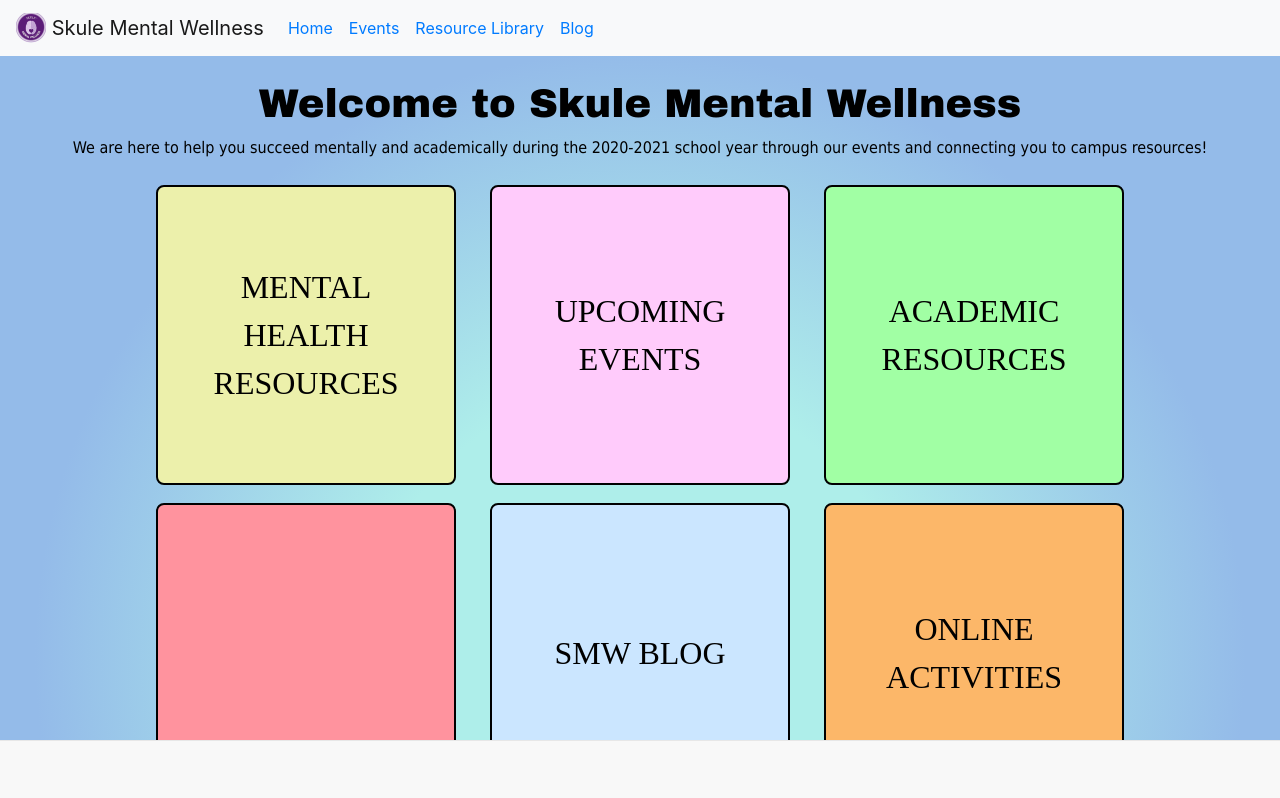
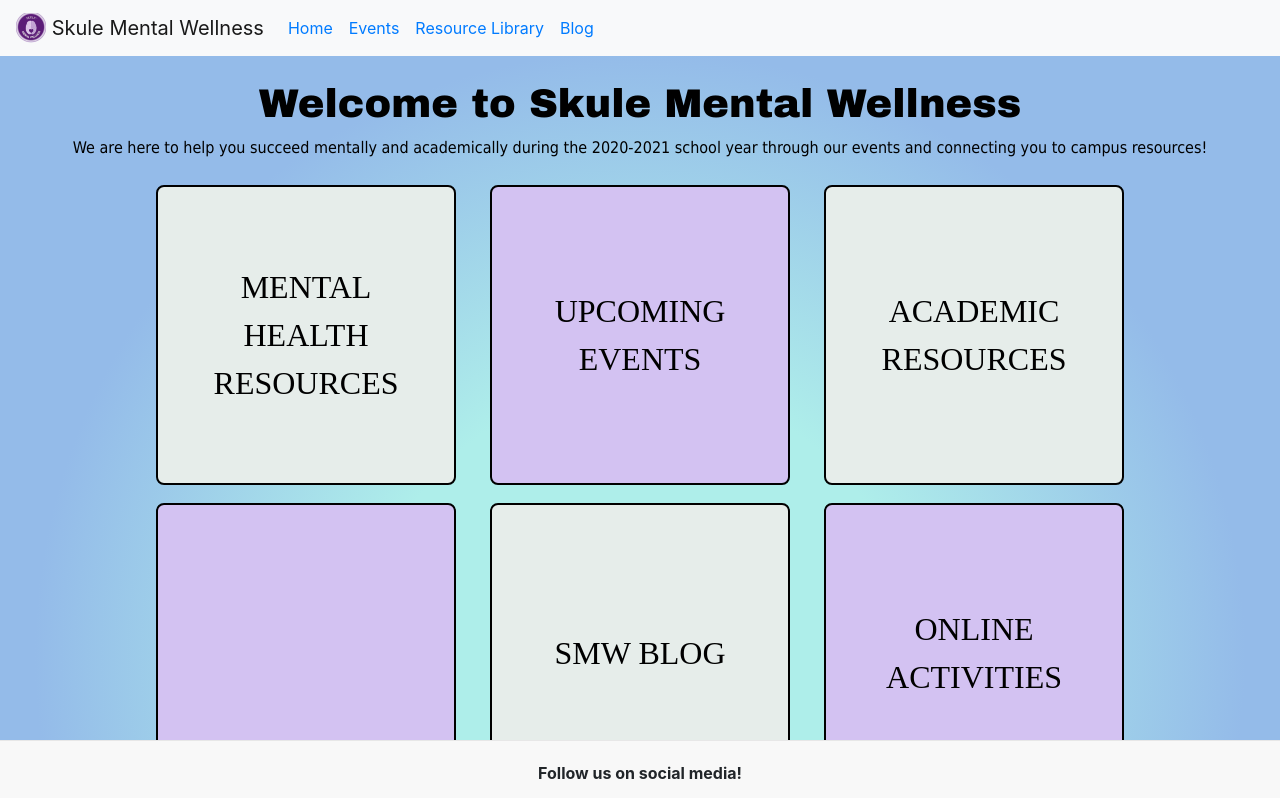
Before and after one commit to jhanavigera/smw-website, a React (Create React App) app: page / in a window 1280 px wide. Shown: the top 798 px of the page. Built offline with nearby package versions, Linux system fonts and the light colour scheme.

Commit message:
Changed main colors on home page

```diff
--- a/src/components/Footer.js
+++ b/src/components/Footer.js
@@ -9,6 +9,7 @@ var style = {
     bottom: "0",
     height: "60px",
     width: "100%",
+
 }
 
 var phantom = {
@@ -24,6 +25,7 @@ function Footer({ children }) {
             <div style={phantom} />
             <div style={style}>
                 {children}
+                <b>Follow us on social media!</b>
             </div>
         </div>
     )
--- a/src/components/Title.js
+++ b/src/components/Title.js
@@ -15,29 +15,29 @@ function Title() {
 
                     <tr>
                         <td>
-                            <button class="mainButton yellow">MENTAL HEALTH RESOURCES</button>
+                            <button class="mainButton light">MENTAL HEALTH RESOURCES</button>
                         </td>
 
                         <td>
-                            <button class="mainButton pink">UPCOMING EVENTS</button>
+                            <button class="mainButton purple">UPCOMING EVENTS</button>
                         </td>
 
                         <td>
-                            <button class="mainButton green">ACADEMIC RESOURCES</button>
+                            <button class="mainButton light">ACADEMIC RESOURCES</button>
                         </td>
                     </tr>
 
                     <tr>
                         <td>
-                            <button class="mainButton red"></button>
+                            <button class="mainButton purple"></button>
                         </td>
 
                         <td>
-                            <button class="mainButton blue">SMW BLOG</button>
+                            <button class="mainButton light">SMW BLOG</button>
                         </td>
 
                         <td>
-                            <button class="mainButton orange">ONLINE ACTIVITIES</button>
+                            <button class="mainButton purple">ONLINE ACTIVITIES</button>
                         </td>
                     </tr>
                 </table>
--- a/src/css/Title.css
+++ b/src/css/Title.css
@@ -37,25 +37,15 @@ p{
    height: 300px;
 }
 
-.yellow{
-    background-color: rgb(236, 240, 171);
-}
-.pink{
-    background-color: rgb(255,203,251);
-}
-.blue{
-    background-color: rgb(203,230,255);
-}
-.orange{
-    background-color: rgb(252,183,105);
-}
-.red{
-    background-color: rgb(255,147,158);
+
+.purple{
+    background-color: rgb(211, 194, 242);
 }
 
-.green{
-    background-color: rgb(161,255,164);
+.light{
+    background-color: rgb(230, 237, 234);
 }
+
 
 .mainButton:hover,
 .mainButton:focus {
```
